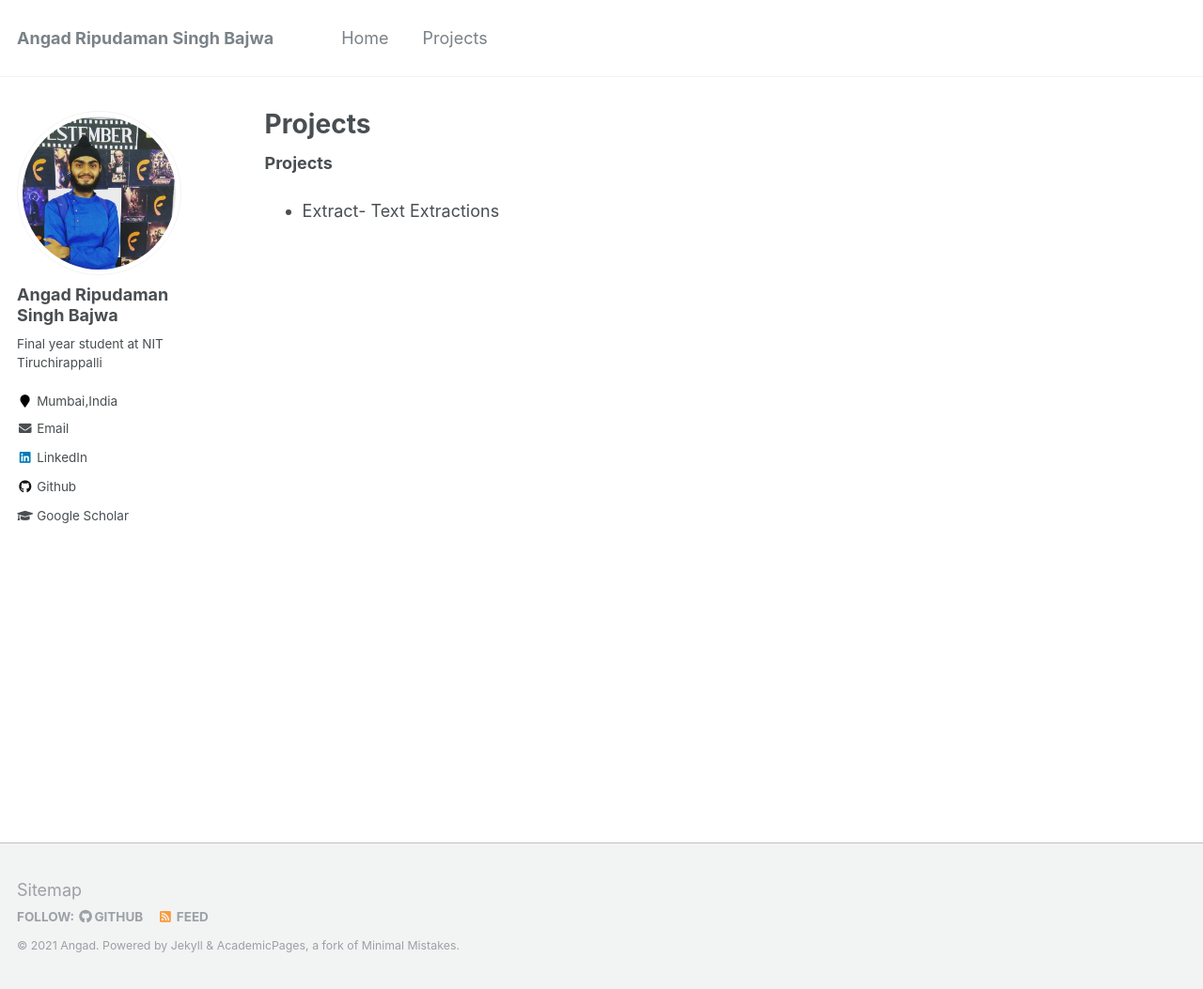
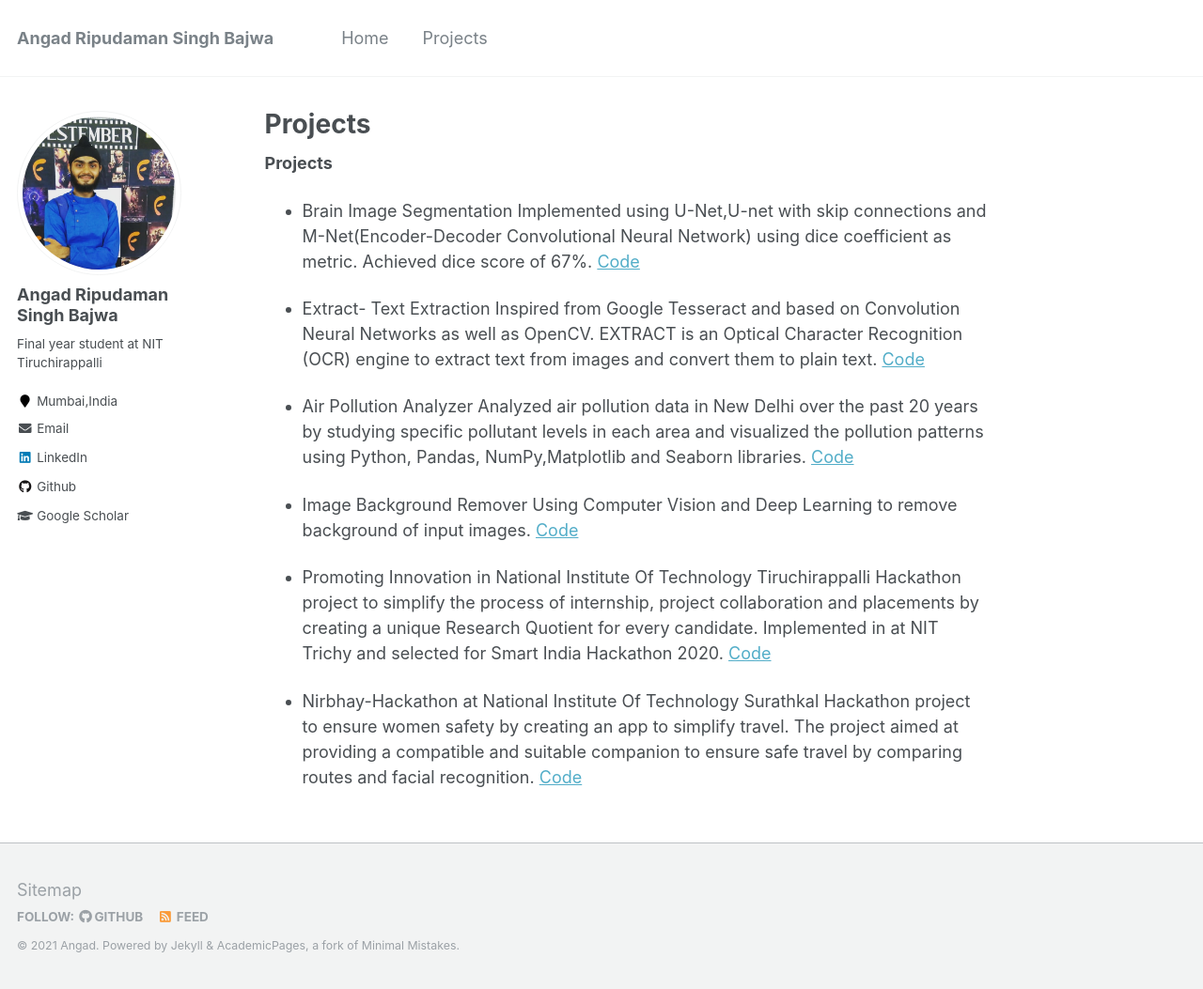
Before and after one commit to angadbajwa23/angadbajwa23.github.io, a Jekyll site: the page built from _pages/publications.md, in a window 1280 px wide and 1053 px high. Shown: the whole window at 94% size. Built offline with Jekyll 4.4.1, drawn with Linux system fonts in a browser that asks for light colours.

Commit message:
projects added

```diff
--- a/_pages/publications.md
+++ b/_pages/publications.md
@@ -7,4 +7,36 @@ author_profile: true
 **Projects**
 
 
-- Extract- Text Extractions
+- Brain Image Segmentation
+Implemented using U-Net,U-net with skip connections and M-Net(Encoder-Decoder Convolutional Neural
+Network) using dice coefficient as metric. Achieved dice score of 67%.
+[Code](https://github.com/angadbajwa23/Segmentation-of-2D-Brain-MR-Images-using-Deep-Neural-Architectures)
+
+- Extract- Text Extraction
+Inspired from Google Tesseract and based on Convolution Neural Networks as well as OpenCV.
+EXTRACT is an Optical Character Recognition (OCR) engine to extract text from images and convert
+them to plain text.
+[Code](https://github.com/angadbajwa23/Text_Extraction)
+
+- Air Pollution Analyzer
+Analyzed air pollution data in New Delhi over the past 20 years by studying specific pollutant levels in
+each area and visualized the pollution patterns using Python, Pandas, NumPy,Matplotlib and Seaborn
+libraries.
+[Code](https://github.com/angadbajwa23/Analyzing-Air-Pollution-in-Delhi)
+
+
+- Image Background Remover
+Using Computer Vision and Deep Learning to remove background of input images.
+[Code](https://github.com/angadbajwa23/Image-Background-Remover)
+
+- Promoting Innovation in National Institute Of Technology Tiruchirappalli
+Hackathon project to simplify the process of internship, project collaboration and placements by creating
+a unique Research Quotient for every candidate. Implemented in at NIT Trichy and selected for Smart
+India Hackathon 2020.
+[Code](https://github.com/angadbajwa23/promoting-innovation-in-nitt)
+
+- Nirbhay-Hackathon at National Institute Of Technology Surathkal
+Hackathon project to ensure women safety by creating an app to simplify travel. The project aimed at
+providing a compatible and suitable companion to ensure safe travel by comparing routes and facial
+recognition.
+[Code](https://github.com/angadbajwa23/NirBhay)
```
Also changed, not shown: _pages/about.md (+1 -1 lines), 1 other file.
